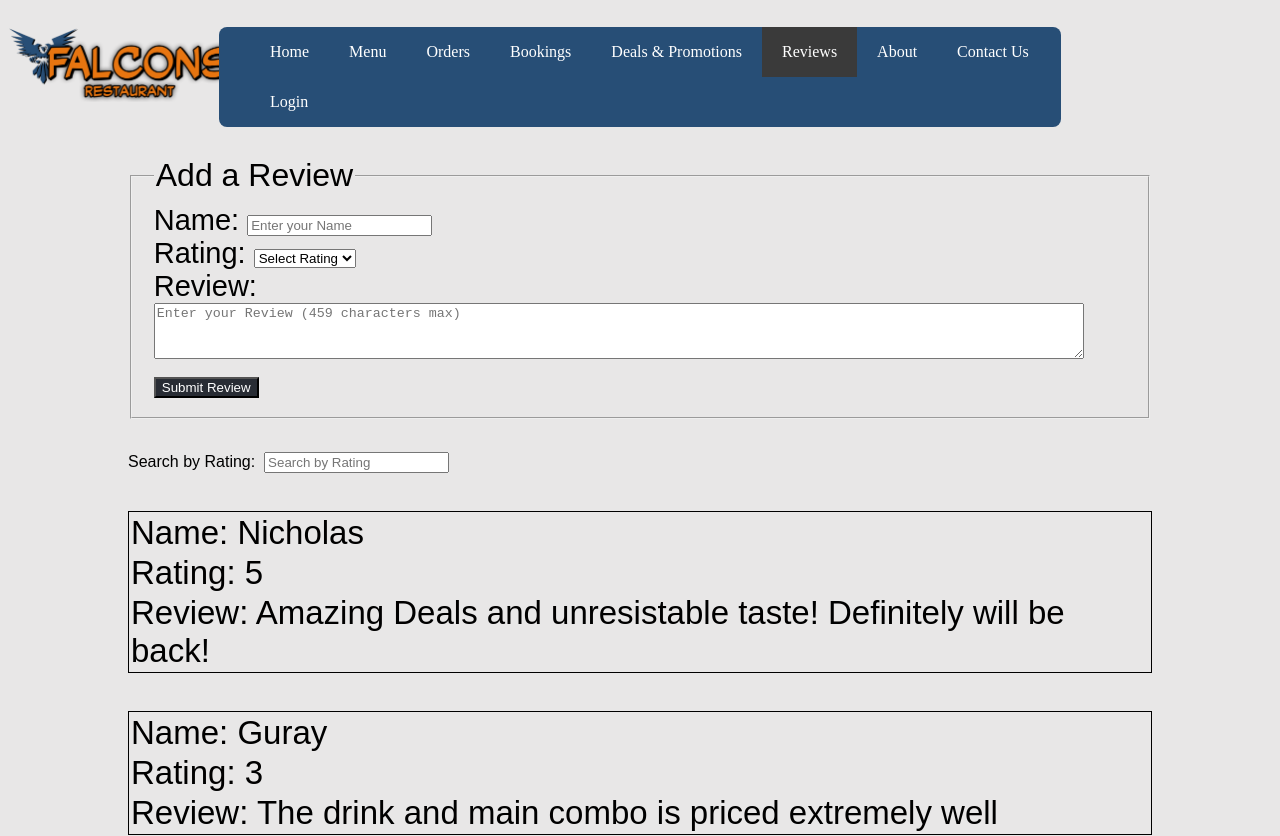
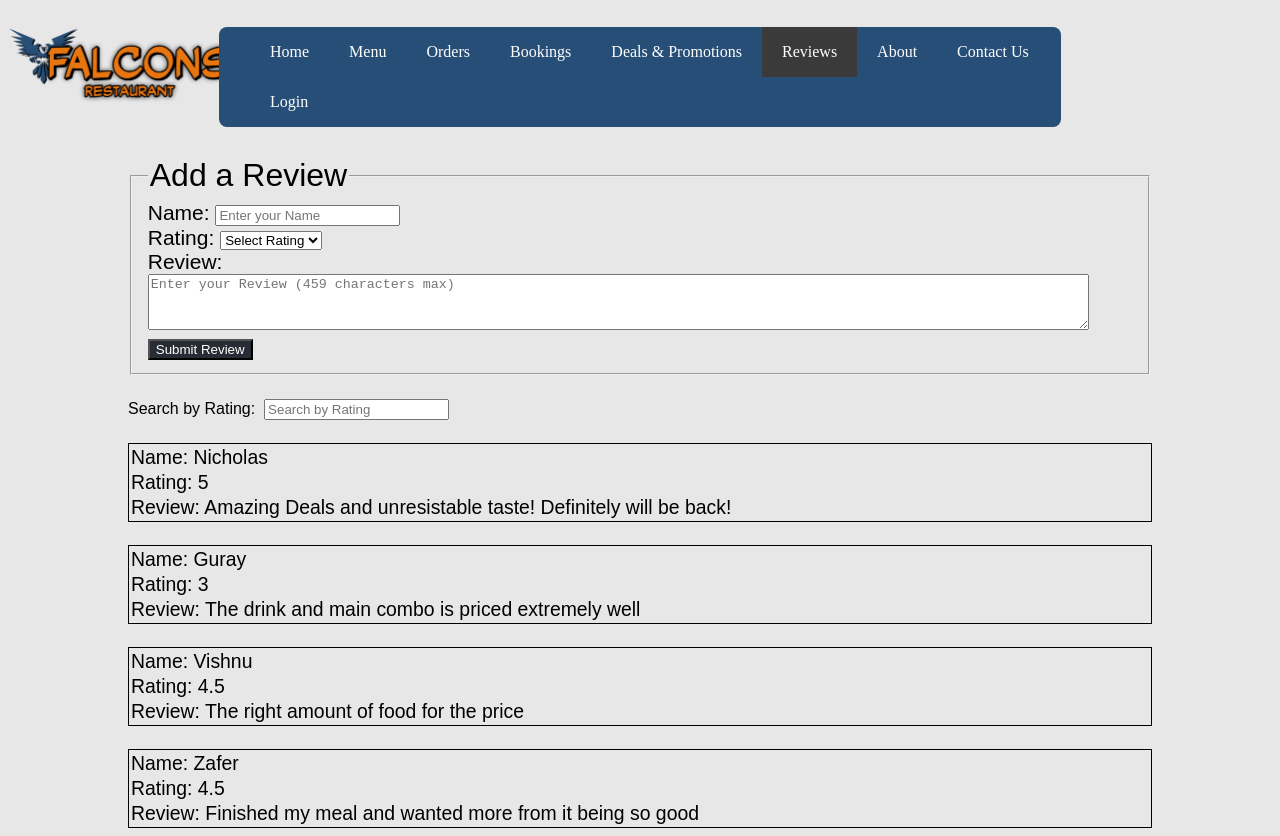
Before and after one commit to Kalafathakan/reactProject, a React (Create React App) app: page /reviews in a window 1280 px wide. Shown: the top 836 px of the page. Built offline with nearby package versions, Linux system fonts and the light colour scheme; a web font is replaced by a local one.

Commit message:
made more css adjustments

```diff
--- a/src/App.css
+++ b/src/App.css
@@ -127,8 +127,10 @@ button {
   text-align: center;
   opacity: 0.3;
   font-size: 13px;
-  margin-bottom: 0;
+  margin-bottom: 150px;
 }
+
+
 
 #dashboard {
   list-style-type: none;
@@ -212,6 +214,7 @@ button {
 	border-radius: 8px;
 	font-size: 0;
   width: 65%;
+  margin-bottom: 25px;
 }
 
 .navbarsection a:hover:not(.active) {
@@ -437,11 +440,11 @@ button {
 }
 
 .reviews-form {
-  font-size: calc(5px + 3vmin);
+  font-size: calc(5px + 2vmin);
 }
 
 .reviews-list {
-  font-size: calc(5px + 3.5vmin);
+  font-size: calc(5px + 1.8vmin);
 }
 
 .loginBox {
```
